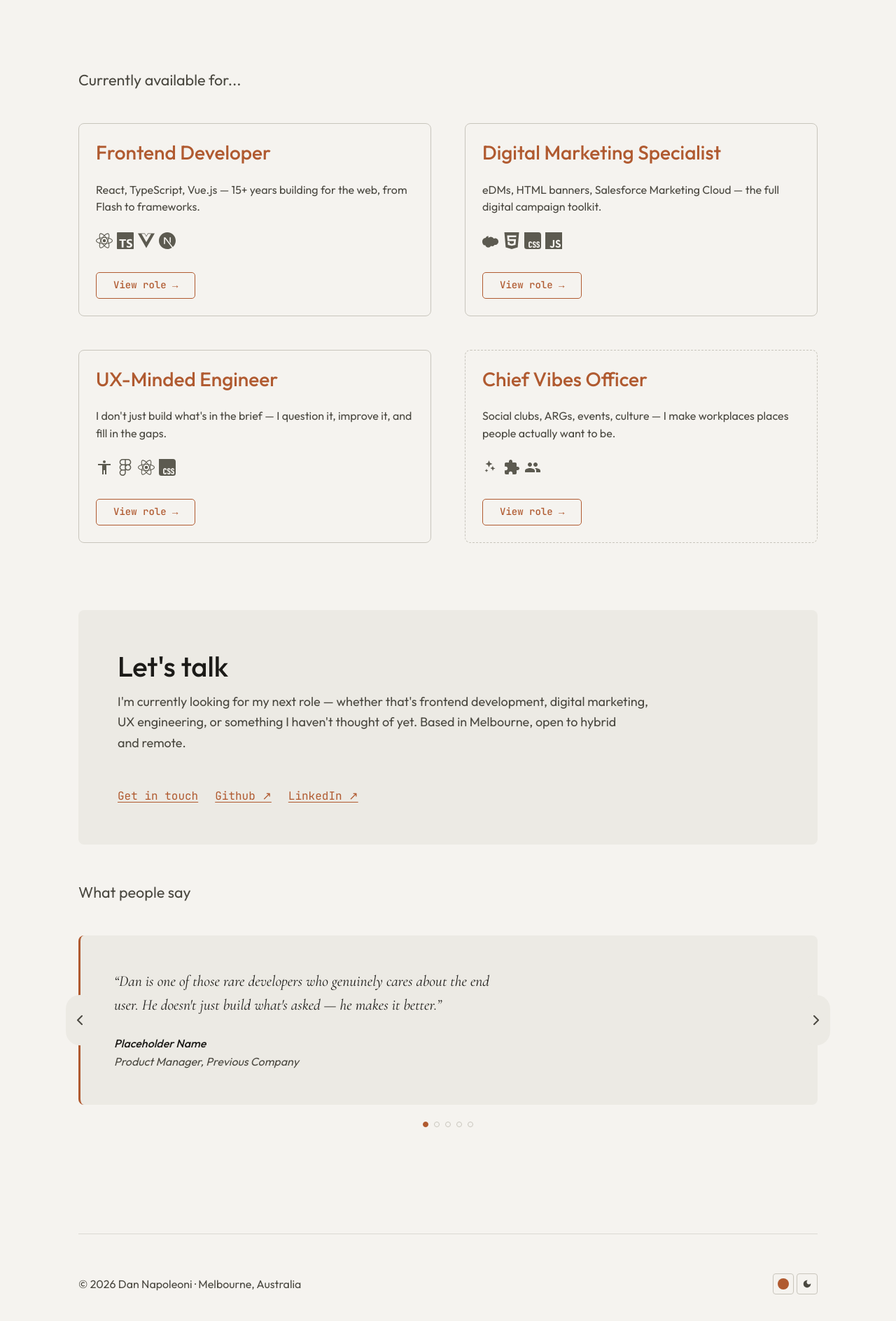
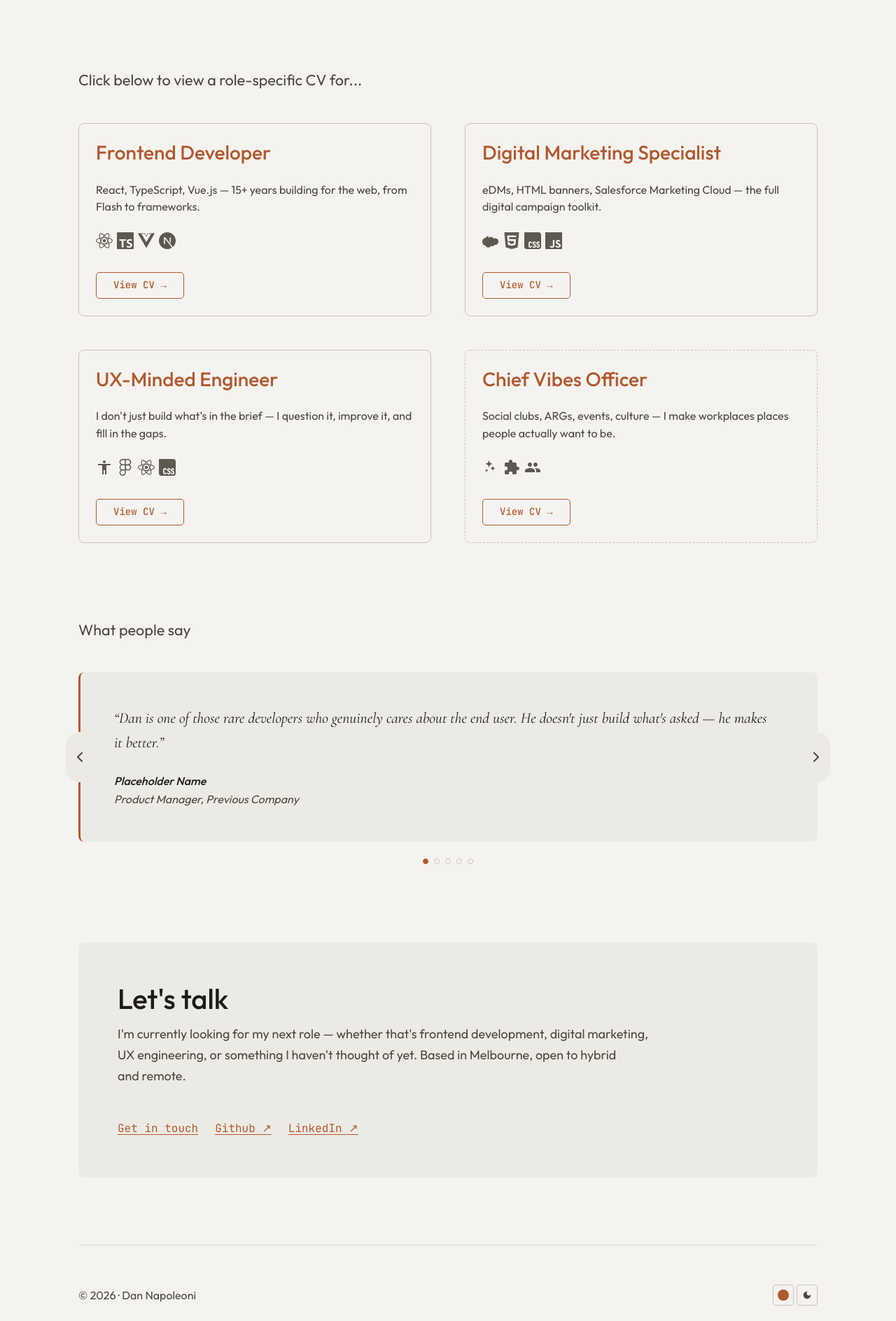
Before and after one commit to dnapoleoni/cv-portfolio-2026, a Next.js app: page / in a window 1280 px wide. Shown: the part 372-2260 px from the top of the page at 70% size. Built offline with nearby package versions, Linux system fonts and the light colour scheme.

Commit message:
layout and copy tweaks

```diff
--- a/app/cv/page.tsx
+++ b/app/cv/page.tsx
@@ -100,8 +100,8 @@ export default function CVPage() {
         </p>
       </section>
 
+      <TestimonialCarousel testimonials={testimonials} />
       <ContactSection />
-      <TestimonialCarousel testimonials={testimonials} />
     </article>
   );
 }
--- a/app/globals.css
+++ b/app/globals.css
@@ -624,7 +624,7 @@ span.site-wordmark {
 
 /* --- Role Navigation Grid --- */
 .role-nav {
-  padding-block: var(--space-xl) var(--space-2xl);
+  padding-block: var(--space-xl) var(--space-xl);
   animation: fadeUp var(--duration-slow) var(--ease-out) 280ms both;
 }
 
@@ -778,7 +778,7 @@ span.site-wordmark {
   line-height: 1.6;
   color: var(--color-text);
   margin-bottom: var(--space-md);
-  max-width: 60ch;
+  max-width: none;
 }
 
 .testimonial-attribution {
@@ -887,6 +887,7 @@ span.site-wordmark {
 
 /* --- Contact Section --- */
 .contact-section {
+  margin: var(--space-xl) 0;
   padding: var(--space-xl);
   background: var(--color-bg-elevated);
   border-radius: 8px;
--- a/app/page.tsx
+++ b/app/page.tsx
@@ -11,8 +11,8 @@ export default function Home() {
     <>
       <Hero />
       <RoleGrid />
+      <TestimonialCarousel testimonials={testimonials} />
       <ContactSection />
-      <TestimonialCarousel testimonials={testimonials} />
     </>
   );
 }
--- a/components/Footer.tsx
+++ b/components/Footer.tsx
@@ -6,9 +6,7 @@ export function Footer() {
   return (
     <footer className="site-footer" role="contentinfo">
       <div className="footer-content">
-        <p className="footer-text">
-          © {new Date().getFullYear()} Dan Napoleoni · Melbourne, Australia
-        </p>
+        <p className="footer-text">© {new Date().getFullYear()} · Dan Napoleoni</p>
         {/* Theme & Mode controls */}
         <div className="control-group">
           <ThemePicker />
--- a/components/RoleCard.tsx
+++ b/components/RoleCard.tsx
@@ -19,7 +19,7 @@ export function RoleCard({ role }: RoleCardProps) {
         <p className="role-card-desc">{role.shortDesc}</p>
         <TechIconRow icons={role.icons} size={24} />
         <span className="role-card-cta" aria-hidden="true">
-          View role →
+          View CV →
         </span>
       </Link>
     </li>
--- a/components/RoleGrid.tsx
+++ b/components/RoleGrid.tsx
@@ -5,7 +5,7 @@ export function RoleGrid() {
   return (
     <section className="role-nav" aria-labelledby="role-nav-label">
       <h2 id="role-nav-label" className="role-nav-label">
-        Currently available for...
+        Click below to view a role-specific CV for...
       </h2>
       <ul className="role-grid role-grid--prominent" role="list">
         {roles.map((role) => (
```
Also changed, not shown: components/ContactPageContent.tsx (+3 -5 lines).
